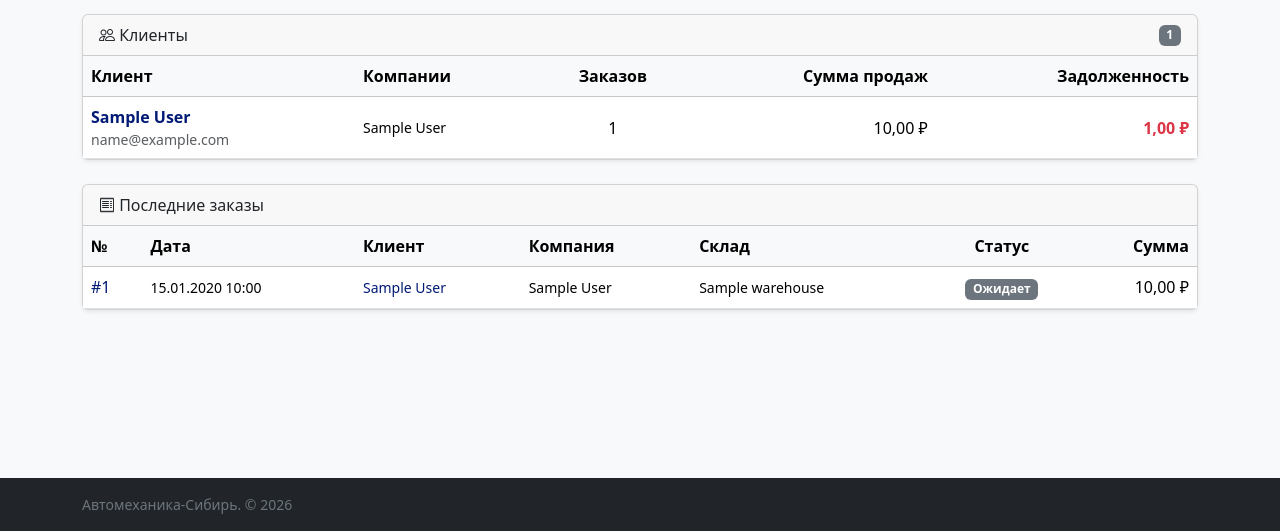
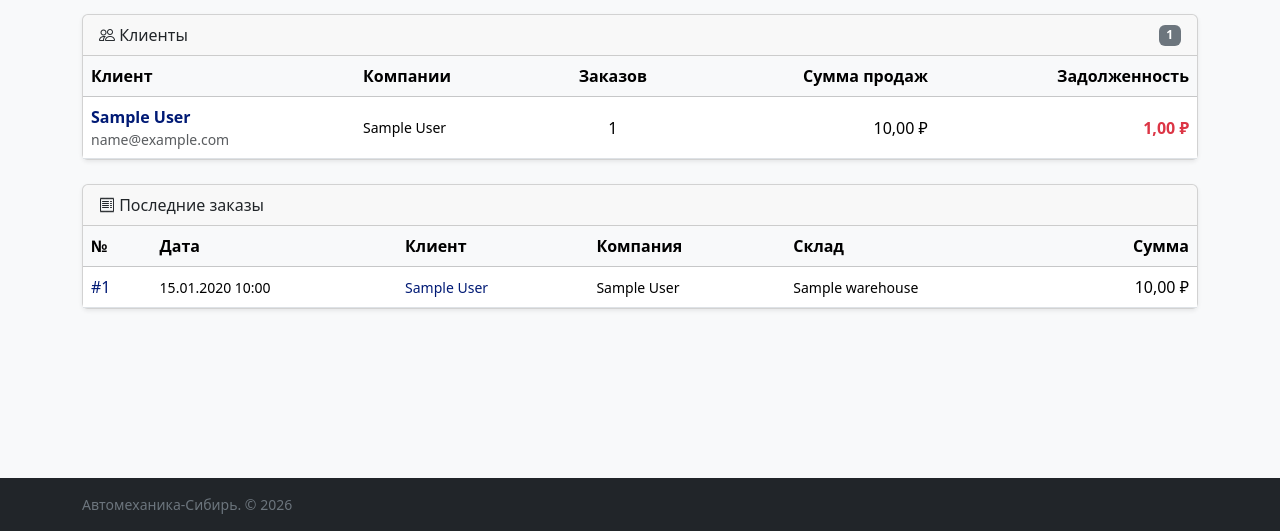
Before and after one commit to axci/ams_website, a Django app: page /accounts/manager/ in a window 1280 px wide. Shown: the part 269-800 px from the top of the page. Run offline with Django 5.2, Linux system fonts and the light colour scheme; a user stored in the database is signed in; tables that the repository leaves empty hold one stand-in row (values such as "Sample post").

Commit message:
Hide order status in the UI, keep cancelled orders marked
Order status isn't synced with 1C, so the status column is removed
from the buyer order list, order detail, and the manager dashboard /
client detail pages. Cancelled orders stay visibly flagged with an
«Отменён» badge next to the order number (and in the order-detail
header). The status model field and the cancel feature are unchanged.

Co-Authored-By: Claude Opus 4.8 <noreply@anthropic.com>

```diff
--- a/templates/accounts/manager_dashboard.html
+++ b/templates/accounts/manager_dashboard.html
@@ -94,28 +94,21 @@
       <thead class="table-light">
         <tr>
           <th>№</th><th>Дата</th><th>Клиент</th><th>Компания</th><th>Склад</th>
-          <th class="text-center">Статус</th><th class="text-end">Сумма</th>
+          <th class="text-end">Сумма</th>
         </tr>
       </thead>
       <tbody>
         {% for o in recent_orders %}
         <tr>
-          <td><a href="{% url 'orders:order_detail' o.pk %}" class="text-decoration-none">#{{ o.pk }}</a></td>
+          <td><a href="{% url 'orders:order_detail' o.pk %}" class="text-decoration-none">#{{ o.pk }}</a>{% if o.status == 'cancelled' %} <span class="badge text-bg-danger">Отменён</span>{% endif %}</td>
           <td class="small">{{ o.created_at|date:"d.m.Y H:i" }}</td>
           <td class="small"><a href="{% url 'manager_client_detail' o.user.pk %}" class="text-decoration-none">{{ o.user.get_full_name|default:o.user.username }}</a></td>
           <td class="small">{% if o.company %}{{ o.company }}{% else %}—{% endif %}</td>
           <td class="small">{{ o.warehouse.name }}</td>
-          <td class="text-center">
-            {% if o.status == 'cancelled' %}<span class="badge text-bg-danger">{{ o.get_status_display }}</span>
-            {% elif o.status == 'delivered' %}<span class="badge text-bg-success">{{ o.get_status_display }}</span>
-            {% elif o.status == 'shipped' %}<span class="badge text-bg-primary">{{ o.get_status_display }}</span>
-            {% elif o.status == 'confirmed' %}<span class="badge text-bg-info">{{ o.get_status_display }}</span>
-            {% else %}<span class="badge text-bg-secondary">{{ o.get_status_display }}</span>{% endif %}
-          </td>
           <td class="text-end">{{ o.total|rubles }}</td>
         </tr>
         {% empty %}
-        <tr><td colspan="7" class="text-muted text-center py-3">Заказов пока нет.</td></tr>
+        <tr><td colspan="6" class="text-muted text-center py-3">Заказов пока нет.</td></tr>
         {% endfor %}
       </tbody>
     </table>
--- a/templates/orders/order_detail.html
+++ b/templates/orders/order_detail.html
@@ -13,7 +13,7 @@
       <button type="submit" class="btn btn-sm btn-outline-danger"><i class="bi bi-x-circle"></i> Отменить заказ</button>
     </form>
     {% endif %}
-    <span class="badge text-bg-secondary fs-6">{{ order.get_status_display }}</span>
+    {% if order.status == 'cancelled' %}<span class="badge text-bg-danger fs-6">Отменён</span>{% endif %}
   </div>
 </div>
 
--- a/templates/orders/order_list.html
+++ b/templates/orders/order_list.html
@@ -15,17 +15,16 @@
     <table class="table table-hover align-middle mb-0">
       <thead class="table-light">
         <tr>
-          <th>№</th><th>Дата</th><th>Компания</th><th>Склад</th><th>Статус</th><th class="text-end">Сумма</th><th></th>
+          <th>№</th><th>Дата</th><th>Компания</th><th>Склад</th><th class="text-end">Сумма</th><th></th>
         </tr>
       </thead>
       <tbody>
         {% for order in orders %}
         <tr>
-          <td>№{{ order.pk }}</td>
+          <td>№{{ order.pk }}{% if order.status == 'cancelled' %} <span class="badge text-bg-danger">Отменён</span>{% endif %}</td>
           <td>{{ order.created_at|date:"d.m.Y H:i" }}</td>
           <td>{{ order.company|default:"—" }}</td>
           <td>{{ order.warehouse.name }}</td>
-          <td><span class="badge text-bg-secondary">{{ order.get_status_display }}</span></td>
           <td class="text-end">{{ order.total|rubles }}</td>
           <td class="text-end">
             <a class="btn btn-sm btn-outline-success" href="{% url 'orders:order_invoice' order.pk %}" title="Скачать счёт"><i class="bi bi-download"></i></a>
```
Also changed, not shown: templates/accounts/manager_client_detail.html (+3 -10 lines).
